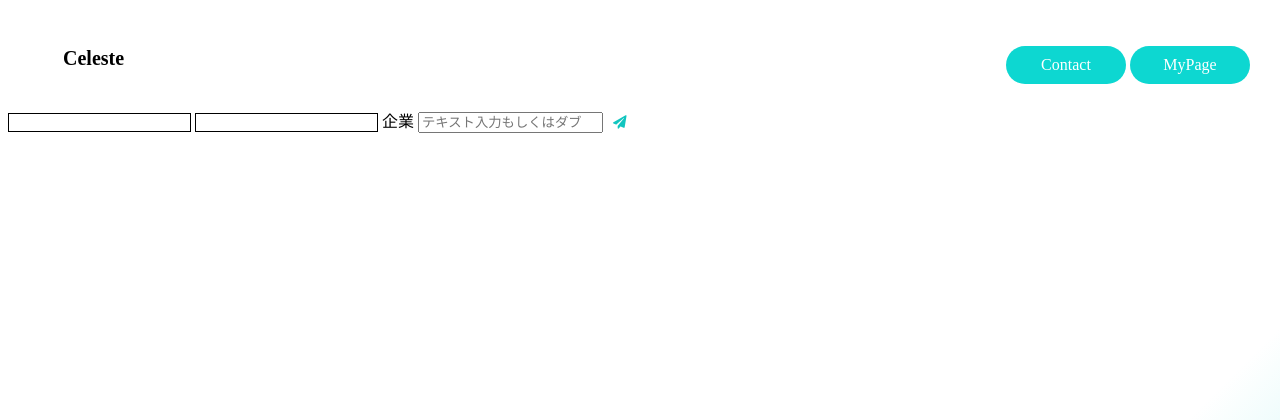
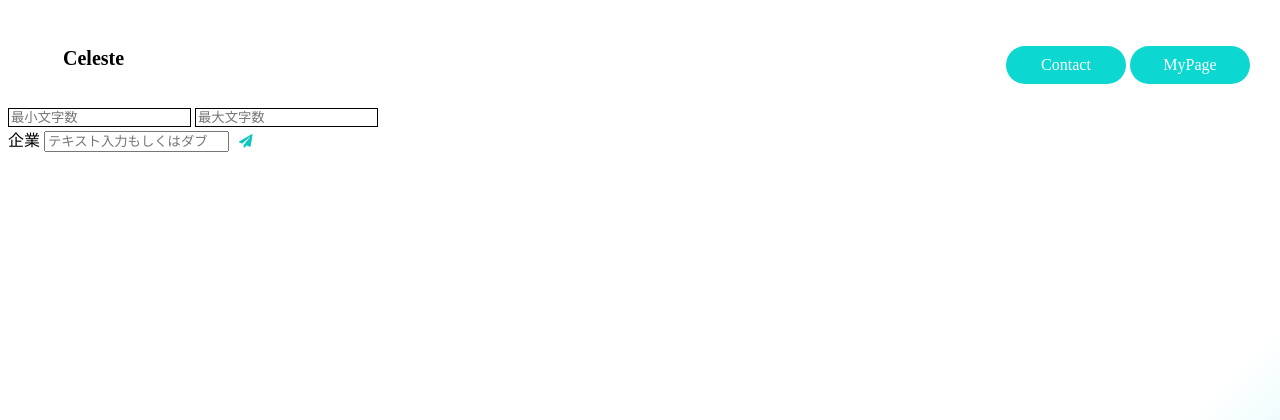
Before and after one commit to takaki12/job-hunting-support-system, a Flask app: page /main/1 in a window 1280 px wide. Shown: the top 420 px of the page. Run offline with Flask 3, Linux system fonts and the light colour scheme; a user stored in the database is signed in; data comes from the database, SQL or seed files in the repository; some libraries are stand-ins or nearby versions.

```diff
--- a/src/templates/main.html
+++ b/src/templates/main.html
@@ -15,9 +15,9 @@
             </ul>
         </header>
         <form id="inputForm", method="POST" autocomplete="off" class='input-form'>
-            <input type="text" name="lower" id="lower-limit" class="form">
-            <input type="text" name="upper" id="upper-limit" class="form">
-
+            <input type="text" name="lower" id="lower-limit" class="form" placeholder="最小文字数">
+            <input type="text" name="upper" id="upper-limit" class="form" placeholder="最大文字数">
+            <br>
             企業 <input type="text" name="company_name" list="companies" placeholder="テキスト入力もしくはダブルクリック" autocomplete="off">
               <datalist id="companies">
                 {% for company in companies %}
```
